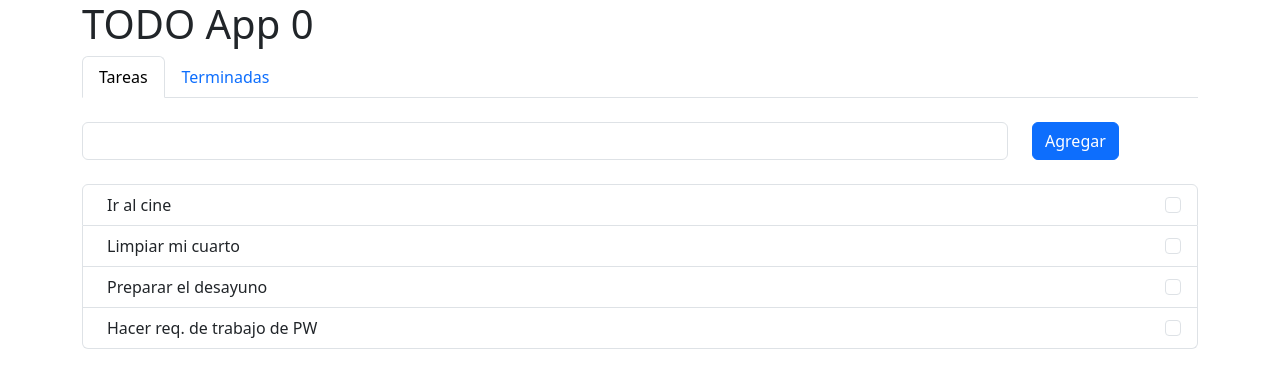
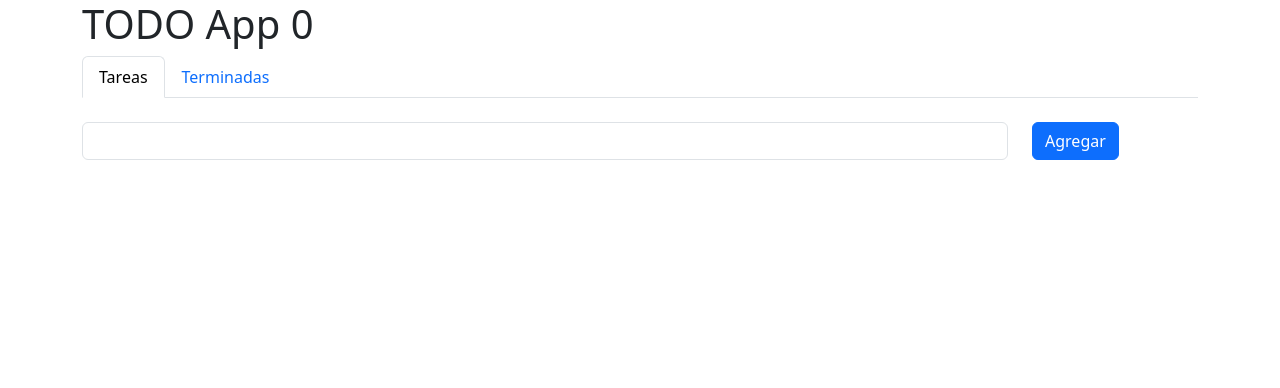
Before and after one commit to jdpadillavigo/PrograWeb-TODOApp, a React (Vite) app: page / in a window 1280 px wide. Shown: the top 388 px of the page. Built offline with nearby package versions, Linux system fonts and the light colour scheme.

Commit message:
TODO se agrega correctamente

```diff
--- a/src/components/Formulario.tsx
+++ b/src/components/Formulario.tsx
@@ -1,6 +1,10 @@
 import { useState } from 'react';
 
-const Formulario = () => {
+interface FormularioProps {
+    agregar : (texto : string) => void
+}
+
+const Formulario = (props : FormularioProps) => {
     const [ textoTODO, setTextoTODO ] = useState("");
 
     const textoOnChange = (event : React.ChangeEvent<HTMLInputElement>) => {
@@ -14,12 +18,18 @@ const Formulario = () => {
                 <input
                     className="form-control"
                     type="text"
-                    value={textoTODO}
-                    onChange={textoOnChange}
+                    value={ textoTODO }
+                    onChange={ textoOnChange }
                 />
             </div>
             <div className="col-md-2">
-                <button className="btn btn-primary" type="button">
+                <button
+                    className="btn btn-primary"
+                    type="button"
+                    onClick={() => {
+                        props.agregar(textoTODO)
+                    }}
+                >
                     Agregar
                 </button>
             </div>
--- a/src/pages/MainPage.tsx
+++ b/src/pages/MainPage.tsx
@@ -1,20 +1,24 @@
+import { useState } from 'react'
 import Titulo from "../components/Titulo"
 import Navegacion from "../components/Navegacion"
 import Formulario from "../components/Formulario"
 import ListaTODOs, { type TODO } from "../components/ListaTODOs"
 
 const MainPage = () => {
-    const listaTODOs : TODO[] = [
-        { id : 1, descripcion : "Ir al cine" },
-        { id : 2, descripcion : "Limpiar mi cuarto" },
-        { id : 3, descripcion : "Preparar el desayuno" },
-        { id : 4, descripcion : "Hacer req. de trabajo de PW" }
-    ]
+    const [ listaTODOs, setListaTODOs ] = useState<TODO[]>([])
+
+    const agregarTODO = (texto : string) => {
+        listaTODOs.push({
+            id : listaTODOs.length + 1,
+            descripcion : texto
+        })
+        setListaTODOs([...listaTODOs])
+    }
 
     return <div className="container">
         <Titulo texto="TODO App" />
         <Navegacion />
-        <Formulario />
+        <Formulario agregar={ agregarTODO } />
         <ListaTODOs todos={ listaTODOs } />
     </div>
 }
```
